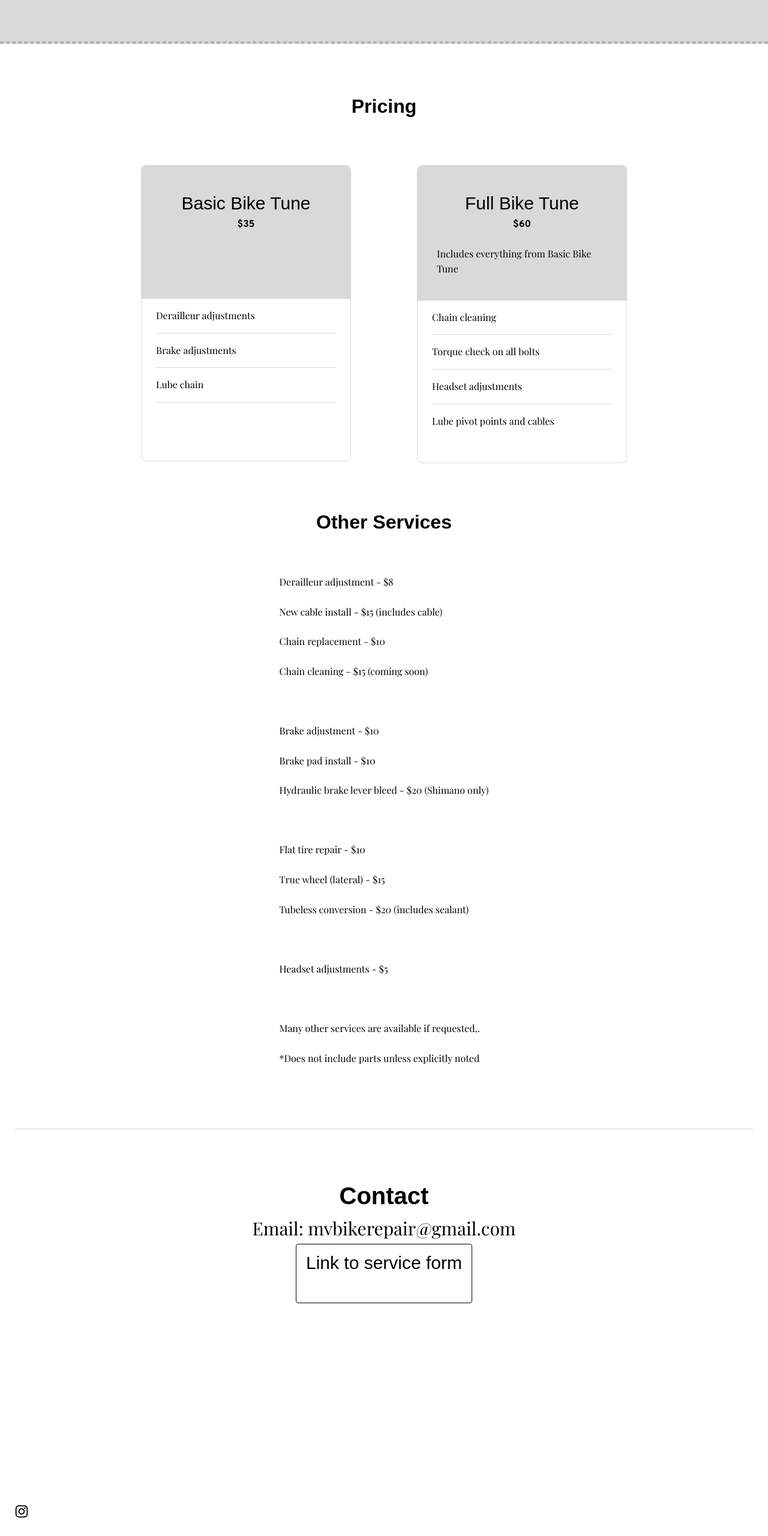
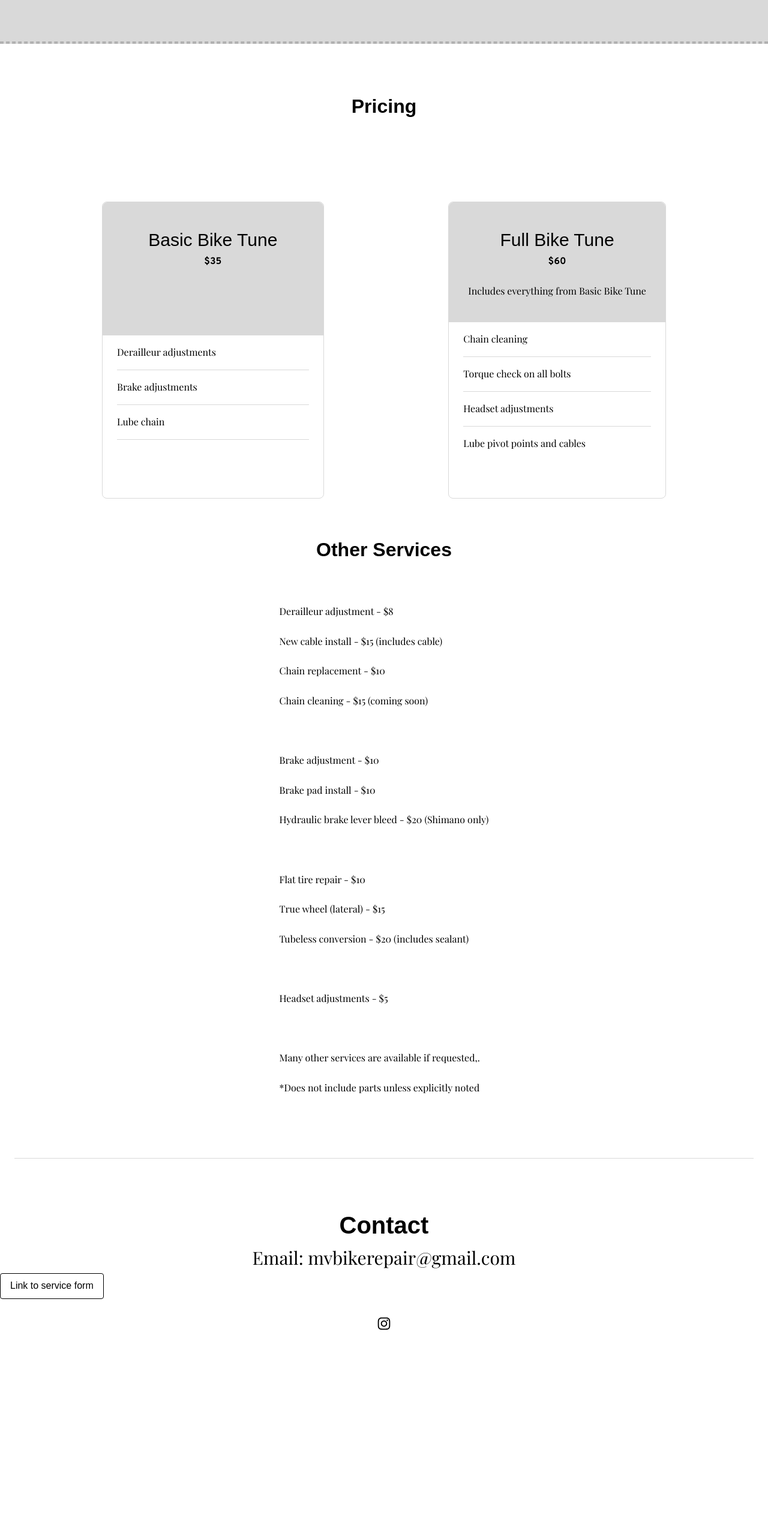
Before and after one commit to saucyeti/website, a website built with Parcel: page index.html in a window 1280 px wide. Shown: the part 1337-3897 px from the top of the page at 60% size. After the commit the page ends 3585 px from the top, so only its background shows below. Built offline with nearby package versions, Linux system fonts and the light colour scheme; a web font is replaced by a local one.

Commit message:
Update index.css

```diff
--- a/index.css
+++ b/index.css
@@ -283,7 +283,6 @@
 }
 .home-pricing {
   width: 100%;
-  height: 1809px;
   display: flex;
   max-width: var(--dl-size-size-maxcontent);
   margin-top: var(--dl-space-space-fiveunits);
@@ -308,13 +307,12 @@
   margin-bottom: var(--dl-space-space-fourunits);
 }
 .home-pricing-card-container {
-  width: 810px;
-  height: 587px;
+  width: 100%;
   display: flex;
+  flex-direction: row;
   flex-wrap: wrap;
-  align-items: flex-start;
-  flex-direction: row;
-  justify-content: space-between;
+  justify-content: space-evenly;
+  align-content: center;
 }
 .home-card {
   width: 30%;
@@ -325,6 +323,7 @@
   border-width: 1px;
   border-radius: var(--dl-radius-radius-radius8);
   flex-direction: column;
+  margin: 5%;
 }
 .home-card-heading {
   width: 100%;
@@ -412,7 +411,6 @@
   color: #ffffff;
 }
 .home-card1 {
-  width: 185px;
   display: flex;
   min-width: 350px;
   align-items: center;
@@ -420,6 +418,7 @@
   border-width: 1px;
   border-radius: var(--dl-radius-radius-radius8);
   flex-direction: column;
+  margin: 5%;
 }
 .home-card-heading1 {
   width: 100%;
@@ -525,33 +524,25 @@
 }
 .home-container10 {
   width: 100%;
-  height: 515px;
-  display: flex;
-  align-items: center;
-  flex-direction: column;
-  justify-content: flex-start;
 }
 .home-text62 {
   font-size: 40px;
+  text-align: center;
 }
 .home-text63 {
   font-size: 30px;
+  width: 100%;
+  text-align: center;
+  display: block;
 }
 .home-text64 {
   font-family: Playfair Display;
 }
 .home-container11 {
-  width: 984px;
-  height: 190px;
-  display: flex;
-  align-items: flex-start;
-  justify-content: center;
+
 }
 .home-link8 {
-  height: 99px;
-  font-size: 30px;
-  font-family: Playfair Display;
-  text-decoration: none;
+
 }
 .home-footer-container {
   width: 100%;
@@ -572,7 +563,7 @@
   padding-right: var(--dl-space-space-tripleunit);
   flex-direction: row;
   padding-bottom: var(--dl-space-space-tripleunit);
-  justify-content: space-between;
+  justify-content: center;
 }
 .home-social-links {
   display: flex;
@@ -613,7 +604,7 @@
     justify-content: center;
   }
   .home-card {
-    margin-bottom: var(--dl-space-space-fourunits);
+
   }
   .home-card-heading {
     align-items: center;
@@ -624,8 +615,7 @@
     font-size: 30px;
   }
   .home-card1 {
-    margin-right: var(--dl-space-space-fourunits);
-    margin-bottom: var(--dl-space-space-fourunits);
+
   }
   .home-text11 {
     font-size: 30px;
```
